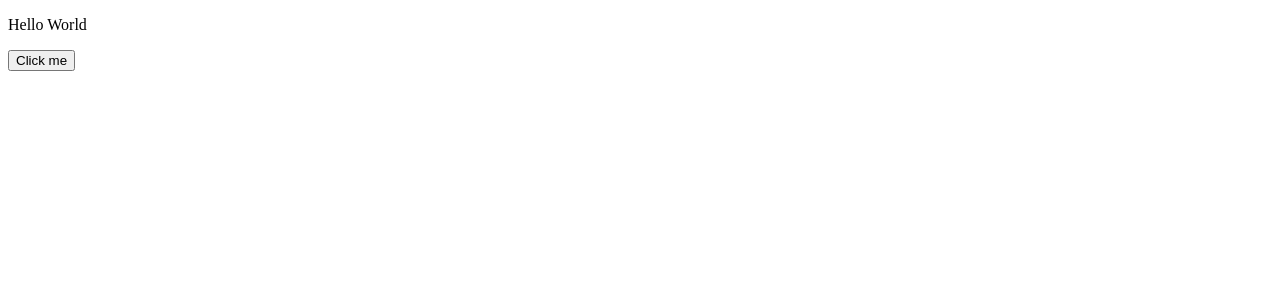
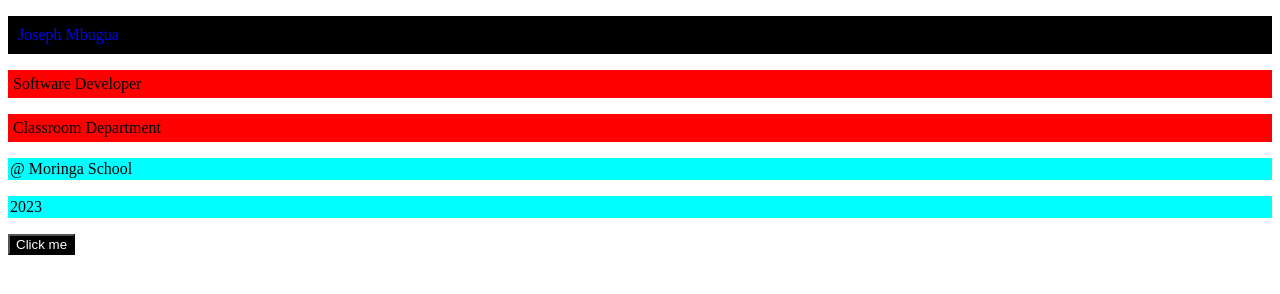
Before and after one commit to dkiriinya/ArtGallery, a plain HTML site: page index.html in a window 1280 px wide. Drawn offline with Linux system fonts and the light colour scheme.

Commit message:
added content on writing html and css

```diff
--- a/css/style.css
+++ b/css/style.css
@@ -0,0 +1,20 @@
+/* selector(what do you want to style: id,class,tagname ) {
+    styling property : value of the property
+} */
+/* to use id */
+/* #nameofid */
+#paraId {
+    background-color: black;
+    padding: 10px;
+}
+/* to use the class name */
+/* .classname  */
+.paraClass{
+    background-color: red;
+    padding: 5px;
+}
+/* tag name */
+p {
+    background-color: aqua;
+    padding: 2px;
+}
--- a/index.html
+++ b/index.html
@@ -1,8 +1,31 @@
 <!DOCTYPE html>
 <html>
-   <head></head>
+   <head>
+      <title>Pete's Gallery</title>
+      <!-- create the comment block by ctrl + / -->
+      <!-- Linking html to css -->
+      <!-- external css -->
+      <link rel="stylesheet" href="css/style.css"/>
+      <!-- internal css -->
+      <style>
+         /* internal css */
+         button {
+            color: white;
+            background-color: black;
+         }
+      </style>
+   </head>
    <body>
-      <p>Hello World</p>
+      <!-- inline css -->
+      <!-- The style here is called an attribute -->
+      <!-- attribute : meta data about an element -->
+      <p id="paraId" style="color: blue;">Joseph Mbugua</p>
+      <!-- class -->
+      <p class="paraClass">Software Developer</p>
+      <p class="paraClass">Classroom Department</p>
+      <!-- tag selector -->
+      <p>@ Moringa School</p>
+      <p>2023</p>
       <button>Click me</button>
    </body>
 </html>
```
Also changed, not shown: public/about.html (+14 -0 lines), css/about.css (added), 1 other file.
